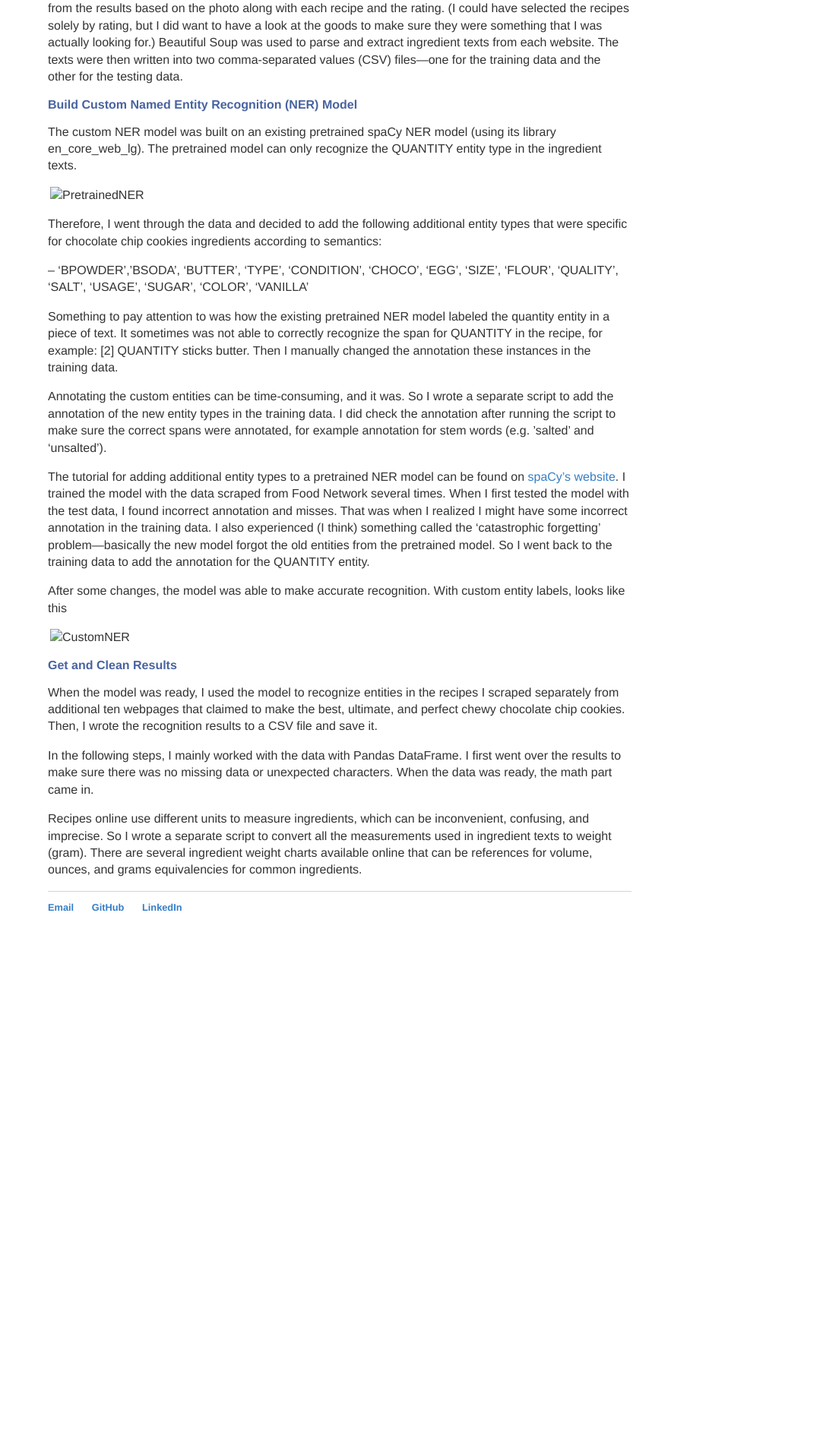
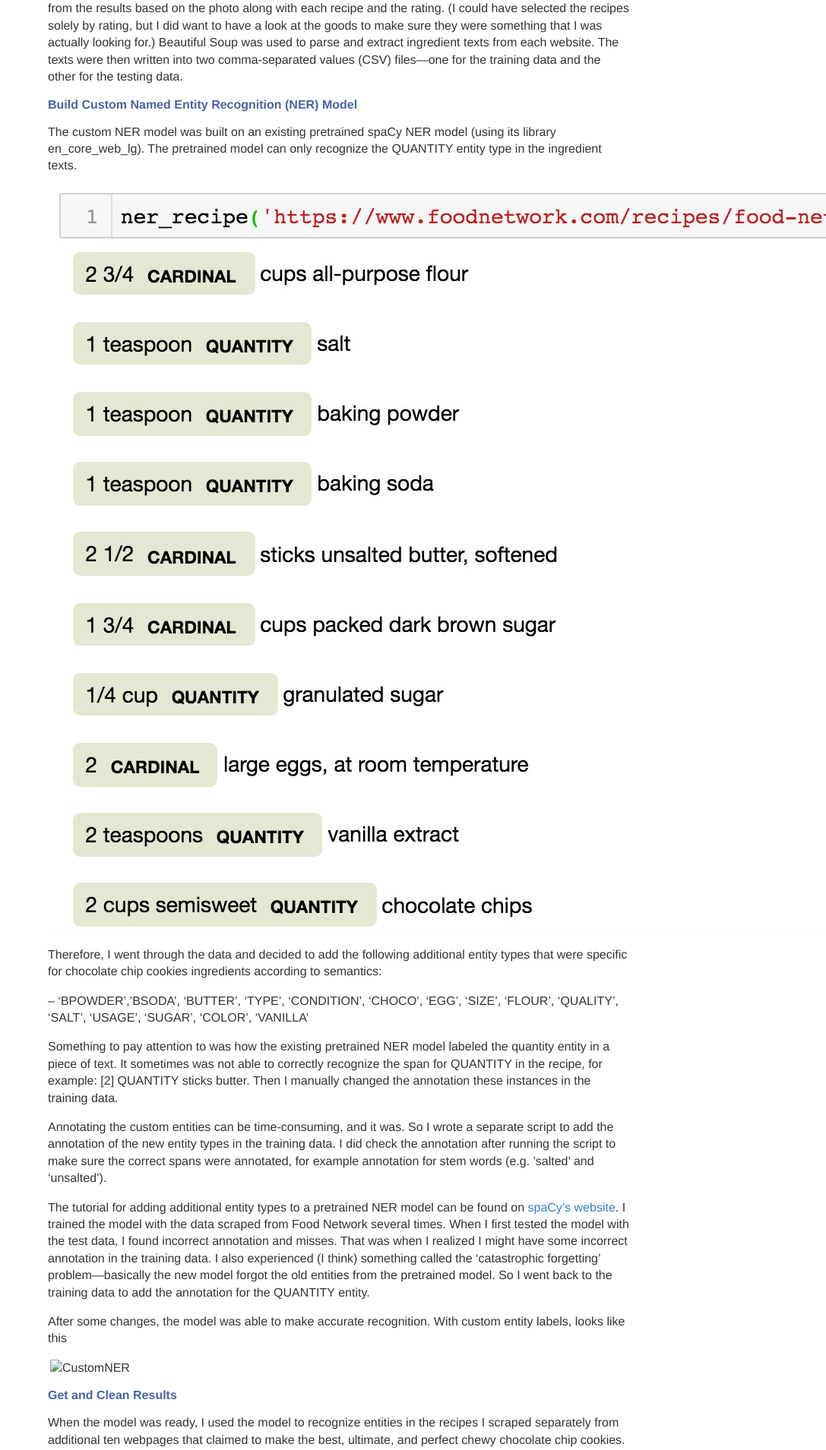
Before and after one commit to sabrinazhong/sabrinazhong.github.io, a Jekyll site: the page built from _posts/2020-04-06-recipe.md, in a window 1280 px wide. Shown: the part 476-2385 px from the top of the page at 76% size, without its empty margins (193-1280 px from the left). Built offline with Jekyll 4.4.1, drawn with Linux system fonts in a browser that asks for light colours; before the commit the page ends 1718 px from its top, so only the background shows below that.

Commit message:
Update 2020-04-06-recipe.md

```diff
--- a/_posts/2020-04-06-recipe.md
+++ b/_posts/2020-04-06-recipe.md
@@ -18,7 +18,7 @@
 
 The custom NER model was built on an existing pretrained spaCy NER model (using its library en_core_web_lg). The pretrained model can only recognize the QUANTITY entity type in the ingredient texts.
 
-<img src="pretrained.png" alt="PretrainedNER">
+<img src="https://github.com/sabrinazhong/sabrinazhong.github.io/raw/master/_posts/pretrained.png" alt="PretrainedNER">
 
 Therefore, I went through the data and decided to add the following additional entity types that were specific for chocolate chip cookies ingredients according to semantics:
 
```
